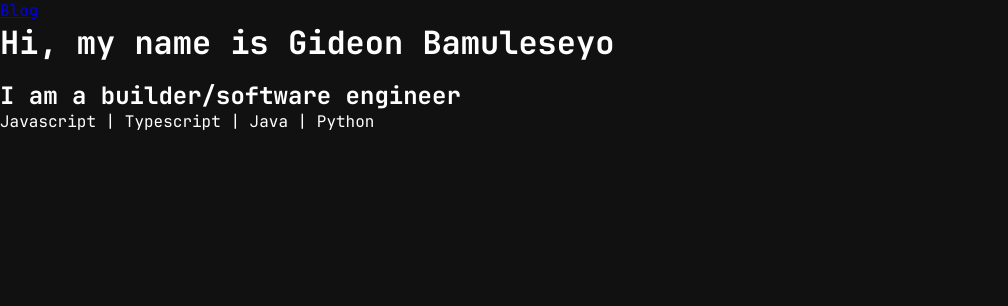
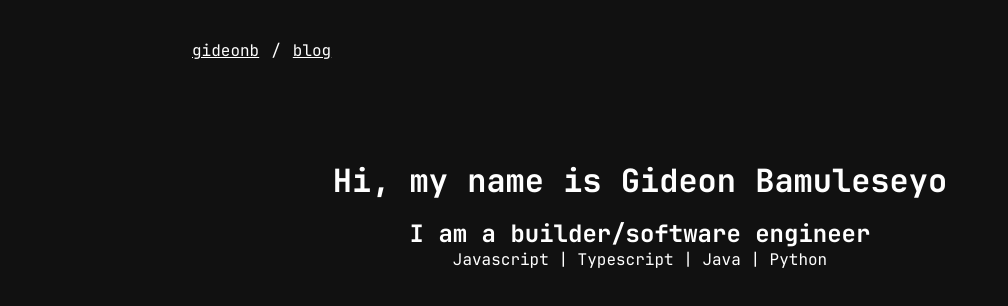
Before and after one commit to lytes20/gideon-log, a React (Vite) app: page / in a window 1280 px wide. Shown: the top 306 px of the page, without its empty margins (0-1008 px from the left). Built offline with nearby package versions, Linux system fonts and the light colour scheme.

Commit message:
Add Home page

```diff
--- a/src/Home.tsx
+++ b/src/Home.tsx
@@ -1,15 +1,10 @@
-import { NavLink } from "react-router";
+import Header from "./components/Header";
+import "./styles/Home.css";
 
 function Home() {
   return (
     <div>
-      <div>
-        <ul>
-          <li>
-            <NavLink to="/blog">Blog</NavLink>
-          </li>
-        </ul>
-      </div>
+      <Header />
       <div className="main">
         <div>
           <h1>Hi, my name is Gideon Bamuleseyo</h1>
--- a/src/blog/Blog.tsx
+++ b/src/blog/Blog.tsx
@@ -1,12 +1,16 @@
 import Cache from "./cache.mdx";
 import "../styles/blog.css";
+import Header from "../components/Header";
 function Blog() {
   return (
-    <section>
-      <div className="blog-container">
-        <Cache />
-      </div>
-    </section>
+    <div>
+      <Header />
+      <section>
+        <div className="blog-container">
+          <Cache />
+        </div>
+      </section>
+    </div>
   );
 }
 
--- /dev/null
+++ b/src/components/Header.css
@@ -0,0 +1,14 @@
+header {
+  width: 70%;
+  margin: 40px auto;
+}
+
+header a {
+  color: white;
+  margin: 0;
+}
+header ul {
+  display: flex;
+  gap: 12px;
+  list-style-type: none;
+}
--- /dev/null
+++ b/src/components/Header.tsx
@@ -0,0 +1,20 @@
+import { NavLink } from "react-router";
+import "./Header.css";
+
+function Header() {
+  return (
+    <header>
+      <ul>
+        <li>
+          <NavLink to="/">gideonb</NavLink>
+        </li>
+        <li> /</li>
+        <li>
+          <NavLink to="/blog">blog</NavLink>
+        </li>
+      </ul>
+    </header>
+  );
+}
+
+export default Header;
--- a/src/styles/Home.css
+++ b/src/styles/Home.css
@@ -1,19 +1,4 @@
 .main {
-  /* font-family: IBM Plex Sans, ui-sans-serif, system-ui, -apple-system,
-    BlinkMacSystemFont, Segoe UI, Roboto, Helvetica Neue, Arial, Noto Sans,
-    sans-serif, Apple Color Emoji, Segoe UI Emoji, Segoe UI Symbol,
-    Noto Color Emoji; */
-  display: flex;
-  flex-direction: column;
   text-align: center;
-
-  --font-mono: "JetBrains Mono", "JetBrains Mono Fallback";
-
-  font-family: var(--font-mono);
-
-  --tw-bg-opacity: 1;
-  background-color: rgb(17 17 17 / var(--tw-bg-opacity));
-
-  --tw-text-opacity: 1;
-  color: rgb(255 255 255 / var(--tw-text-opacity));
+  margin-top: calc(120px - 22px);
 }
```
